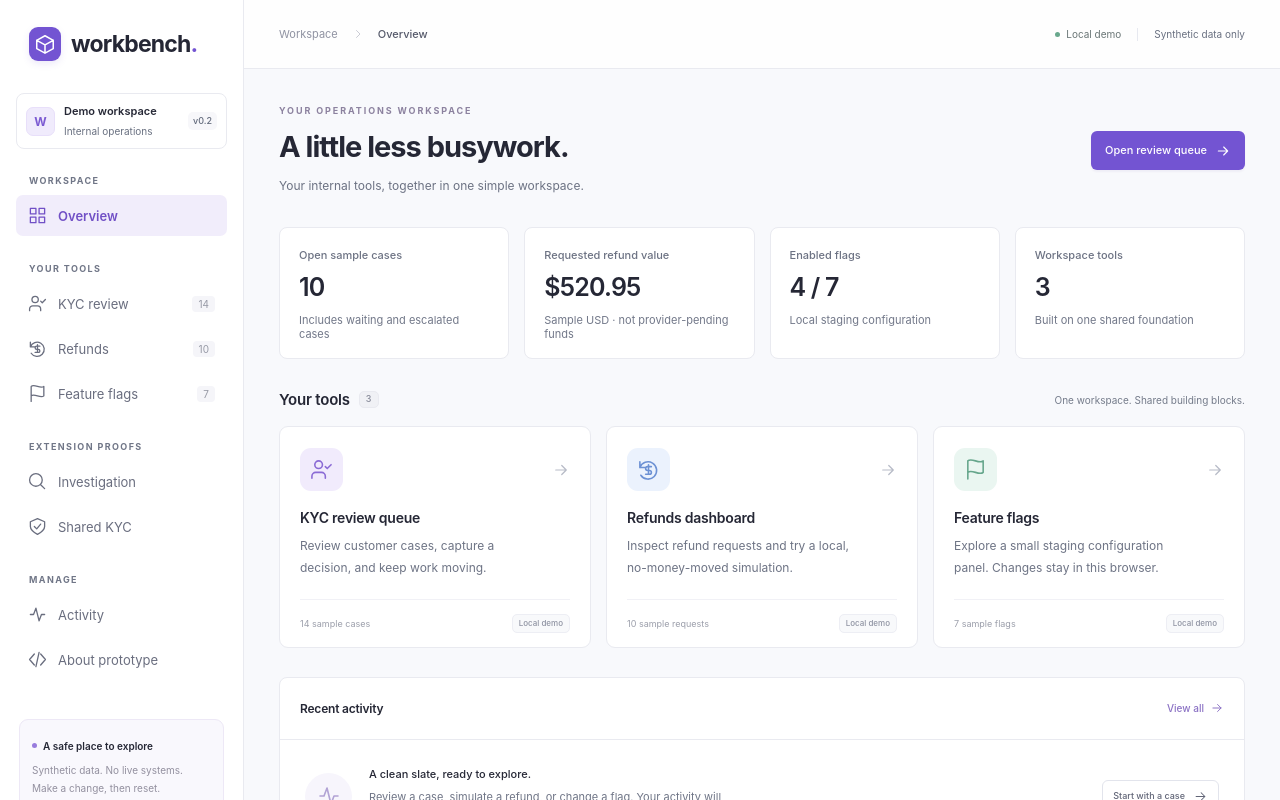
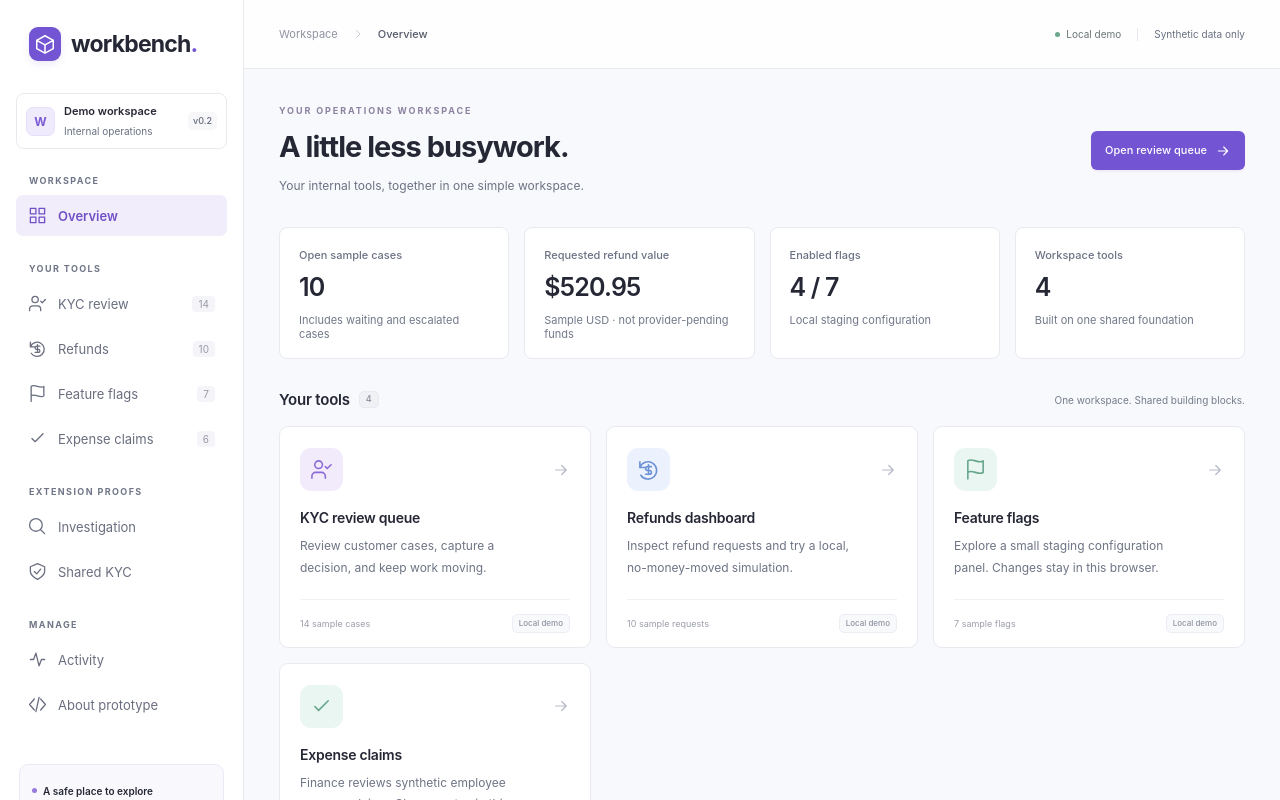
Before and after one commit to jilliangoldberg/cognition-power-apps, a React (Vite) app: page / in a window 1280 px wide. Shown: the top 800 px of the page. Built offline with nearby package versions, Linux system fonts and the light colour scheme.

Commit message:
Effort proof: add Expense claims tool via npm run new-tool
Co-Authored-By: Devin AI <158243242+devin-ai-integration[bot]@users.noreply.github.com>

```diff
--- /dev/null
+++ b/src/modules/expense-claims/index.ts
@@ -0,0 +1,104 @@
+import type { ToolModule, ToolRecord } from '../../core/types';
+import { samples } from './samples';
+
+const departments = ['Sales', 'Engineering', 'Operations'];
+const categories = ['Travel', 'Meals', 'Software', 'Equipment'];
+const usd = new Intl.NumberFormat('en-US', { style: 'currency', currency: 'USD' });
+
+const amount = (r: ToolRecord) => Number(r.fields.amountUsd);
+const isOpenClaim = (r: ToolRecord) => r.status === 'Submitted' || r.status === 'Needs receipt';
+
+export const expenseClaims: ToolModule = {
+  id: 'expense-claims',
+  title: 'Expense claims',
+  shortTitle: 'Expense claims',
+  icon: 'check',
+  color: 'green',
+  description: 'Finance reviews synthetic employee expense claims. Changes stay in this browser.',
+  recordLabel: 'claims',
+  primaryColumn: 'Employee',
+  secondaryColumn: 'Amount',
+  secondaryValue: (r) => usd.format(amount(r)),
+  statuses: {
+    Submitted: 'amber',
+    'Needs receipt': 'red',
+    Approved: 'blue',
+    Rejected: 'neutral',
+    Paid: 'green',
+  },
+  owners: ['Unassigned', 'You', 'Alex Morgan', 'Jamie Brooks'],
+  isOpen: isOpenClaim,
+  noActionMessage: (r) =>
+    r.status === 'Submitted'
+      ? 'Approval needs a receipt. Request one or reject the claim.'
+      : 'No decision left in the local demo. You can still assign it or add a note.',
+  details: [
+    { label: 'Department', value: (r) => String(r.fields.department) },
+    { label: 'Category', value: (r) => String(r.fields.category) },
+    { label: 'Amount', value: (r) => usd.format(amount(r)) },
+    { label: 'Submitted', value: (r) => String(r.fields.submittedOn) },
+    { label: 'Receipt attached', value: (r) => (r.fields.receiptAttached ? 'Yes' : 'No') },
+    { label: 'Policy note', value: (r) => String(r.fields.policyNote) },
+  ],
+  notice:
+    'Synthetic local demo data. Approving or marking paid does not move money or notify anyone.',
+  actions: [
+    {
+      id: 'approve',
+      label: 'Approve',
+      tone: 'primary',
+      confirmation: 'Approve this claim in local demo data only.',
+      available: (r) => r.status === 'Submitted' && r.fields.receiptAttached === true,
+      apply: (r) => ({ ...r, status: 'Approved' }),
+    },
+    {
+      id: 'request-receipt',
+      label: 'Request receipt',
+      confirmation: 'Mark this claim as waiting for a receipt. No message is sent.',
+      available: (r) => r.status === 'Submitted',
+      apply: (r) => ({ ...r, status: 'Needs receipt' }),
+    },
+    {
+      id: 'reject',
+      label: 'Reject',
+      tone: 'danger',
+      confirmation: 'Reject this claim in local demo data only. The employee is not notified.',
+      available: isOpenClaim,
+      apply: (r) => ({ ...r, status: 'Rejected' }),
+    },
+    {
+      id: 'mark-paid',
+      label: 'Mark paid',
+      tone: 'danger',
+      confirmation: 'Mark this claim as paid in local demo data only. No payment is made.',
+      available: (r) => r.status === 'Approved',
+      apply: (r) => ({ ...r, status: 'Paid' }),
+    },
+  ],
+  metrics: (records) => {
+    const open = records.filter(isOpenClaim);
+    return [
+      { label: 'Open claims', value: String(open.length), hint: 'Submitted or needs receipt' },
+      {
+        label: 'Total open amount',
+        value: usd.format(open.reduce((sum, r) => sum + amount(r), 0)),
+        hint: 'Across open claims',
+      },
+      {
+        label: 'Missing receipts',
+        value: String(open.filter((r) => r.fields.receiptAttached !== true).length),
+        hint: 'Open claims without a receipt',
+      },
+    ];
+  },
+  validateFields: (r) =>
+    departments.includes(String(r.fields.department)) &&
+    categories.includes(String(r.fields.category)) &&
+    typeof r.fields.amountUsd === 'number' &&
+    Number.isFinite(r.fields.amountUsd) &&
+    r.fields.amountUsd > 0 &&
+    typeof r.fields.submittedOn === 'string' &&
+    typeof r.fields.receiptAttached === 'boolean' &&
+    typeof r.fields.policyNote === 'string',
+  samples,
+};
--- /dev/null
+++ b/src/modules/expense-claims/samples.ts
@@ -0,0 +1,117 @@
+import type { ToolRecord } from '../../core/types';
+
+// Fictional sample records relative to `now`; used on first load and reset.
+export function samples(now: Date): ToolRecord[] {
+  const time = (hours: number) => new Date(now.getTime() - hours * 3_600_000).toISOString();
+  const day = (hours: number) => time(hours).slice(0, 10);
+  return [
+    {
+      id: 'EC-001',
+      name: 'Avery Lindqvist',
+      subtitle: 'Travel · Sales',
+      status: 'Submitted',
+      owner: 'Unassigned',
+      openedAt: time(20),
+      updatedAt: time(18),
+      version: 1,
+      fields: {
+        department: 'Sales',
+        category: 'Travel',
+        amountUsd: 1284.5,
+        submittedOn: day(20),
+        receiptAttached: true,
+        policyNote: 'Over $1,000: needs finance review. Flight and two hotel nights.',
+      },
+    },
+    {
+      id: 'EC-002',
+      name: 'Rowan Okafor',
+      subtitle: 'Meals · Engineering',
+      status: 'Submitted',
+      owner: 'You',
+      openedAt: time(30),
+      updatedAt: time(28),
+      version: 1,
+      fields: {
+        department: 'Engineering',
+        category: 'Meals',
+        amountUsd: 86.4,
+        submittedOn: day(30),
+        receiptAttached: false,
+        policyNote: 'Team lunch; receipts required for meals over $25.',
+      },
+    },
+    {
+      id: 'EC-003',
+      name: 'Imani Castellanos',
+      subtitle: 'Software · Operations',
+      status: 'Needs receipt',
+      owner: 'Alex Morgan',
+      openedAt: time(74),
+      updatedAt: time(50),
+      version: 1,
+      fields: {
+        department: 'Operations',
+        category: 'Software',
+        amountUsd: 249,
+        submittedOn: day(74),
+        receiptAttached: false,
+        policyNote: 'Annual subscription; invoice requested from the employee.',
+      },
+    },
+    {
+      id: 'EC-004',
+      name: 'Theo Marchetti',
+      subtitle: 'Equipment · Engineering',
+      status: 'Approved',
+      owner: 'Jamie Brooks',
+      openedAt: time(98),
+      updatedAt: time(46),
+      version: 1,
+      fields: {
+        department: 'Engineering',
+        category: 'Equipment',
+        amountUsd: 1450,
+        submittedOn: day(98),
+        receiptAttached: true,
+        policyNote: 'Monitor and dock; pre-approved by the department budget owner.',
+      },
+    },
+    {
+      id: 'EC-005',
+      name: 'Sasha Varga',
+      subtitle: 'Meals · Sales',
+      status: 'Rejected',
+      owner: 'Alex Morgan',
+      openedAt: time(130),
+      updatedAt: time(110),
+      version: 1,
+      fields: {
+        department: 'Sales',
+        category: 'Meals',
+        amountUsd: 312.75,
+        submittedOn: day(130),
+        receiptAttached: true,
+        policyNote: 'Exceeds the per-person meal limit; resubmit the eligible portion.',
+      },
+    },
+    {
+      id: 'EC-006',
+      name: 'Kai Nakashima',
+      subtitle: 'Travel · Operations',
+      status: 'Paid',
+      owner: 'Jamie Brooks',
+      openedAt: time(200),
+      updatedAt: time(150),
+      version: 1,
+      fields: {
+        department: 'Operations',
+        category: 'Travel',
+        amountUsd: 612.3,
+        submittedOn: day(200),
+        receiptAttached: true,
+        policyNote: 'Site visit mileage and parking; paid in the weekly run.',
+      },
+    },
+  ];
+}
--- a/src/modules/index.ts
+++ b/src/modules/index.ts
@@ -1,10 +1,11 @@
 import { kyc } from './kyc';
 import { refunds } from './refunds';
 import { flags } from './flags';
+import { expenseClaims } from './expense-claims';
 import type { ToolId, ToolModule } from '../core/types';
 
 // Register each tool once. IDs become routes and saved-data keys, so keep them stable.
-export const modules: ToolModule[] = [kyc, refunds, flags];
+export const modules: ToolModule[] = [kyc, refunds, flags, expenseClaims];
 
 const ids = modules.map((module) => module.id);
 if (ids.some((id) => !/^[a-z][a-z0-9-]*$/.test(id)) || new Set(ids).size !== ids.length)
```
Also changed, not shown: 1 other file (tests, documents, lock files or other folders).
